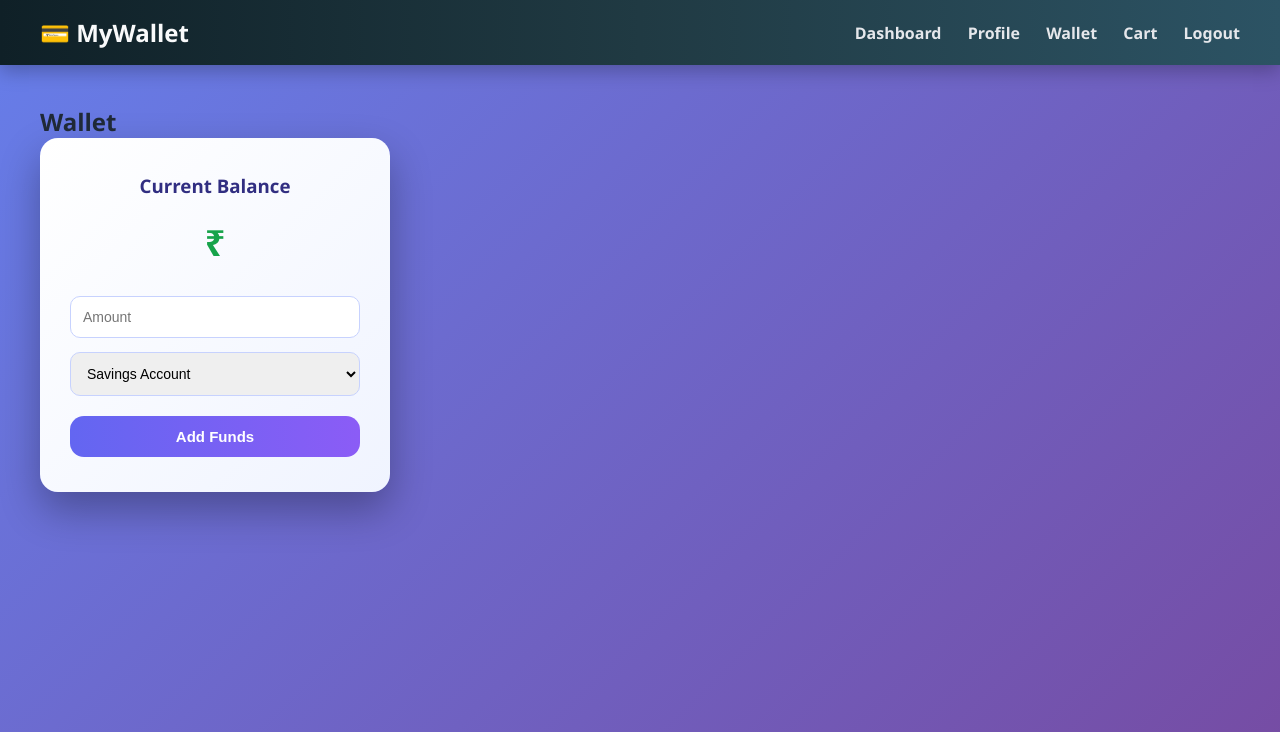
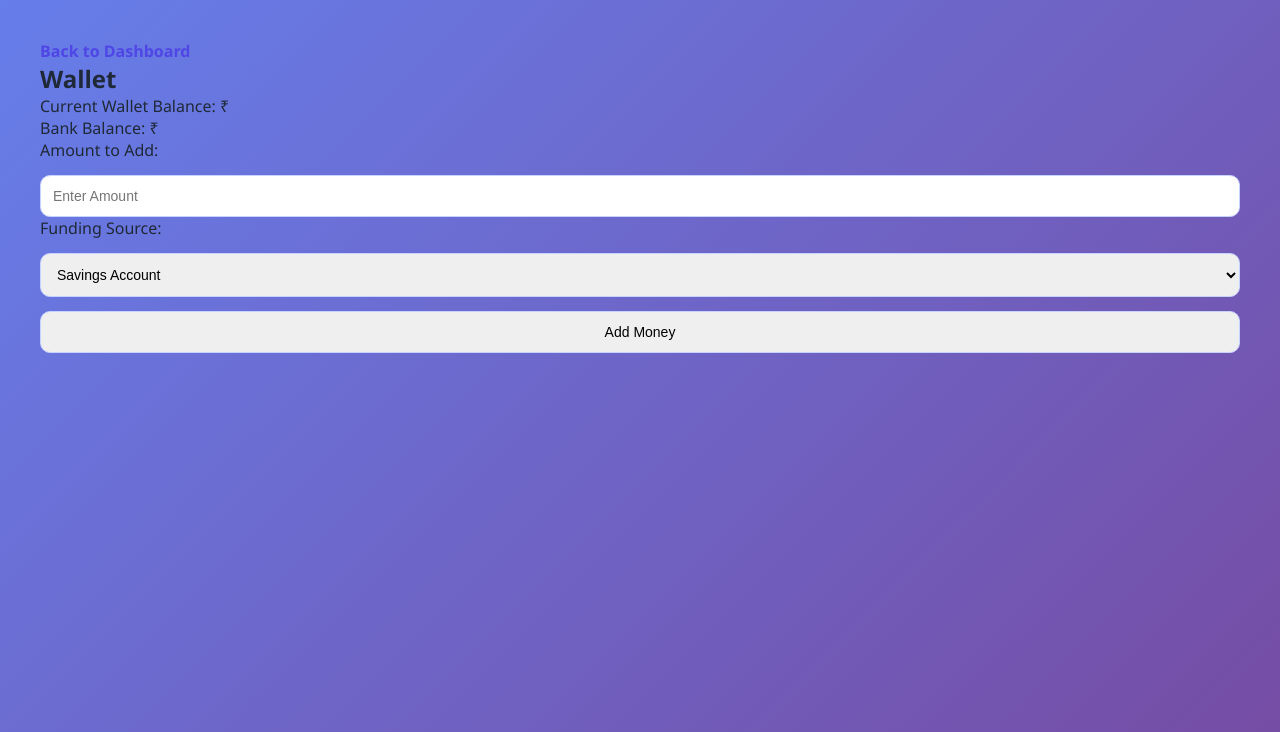
Before and after one commit to kvarshini176-jpg/my-first-project, a Flask app: template templates/wallet.html in a window 1280 px wide. Shown: the top 732 px of the page. Run offline with Flask 3, Linux system fonts and the light colour scheme; the template is opened without the code that fills it, so the values that code supplies are empty.

Commit message:
Refactor wallet.html layout and update form elements

```diff
--- a/templates/wallet.html
+++ b/templates/wallet.html
@@ -1,21 +1,32 @@
-{% extends "base.html" %}
-{% block content %}
-
-<h2>Wallet</h2>
-
-<div class="card">
-    <h3>Current Balance</h3>
-    <p class="balance">₹{{wallet['balance']}}</p>
-
-    <form method="post">
-        <input name="amount" placeholder="Amount">
-        <select>
-            <option>Savings Account</option>
-            <option>Credit Card</option>
-            <option>New Source</option>
+<!DOCTYPE html>
+<html>
+<head>
+    <title>Wallet</title>
+    <link rel="stylesheet" href="{{ url_for('static', filename='style.css') }}">
+</head>
+<body>
+<div class="container">
+    <a class="back-button" href="{{ url_for('dashboard') }}">Back to Dashboard</a>
+    <h2>Wallet</h2>
+    <p>Current Wallet Balance: ₹{{ user.balance }}</p>
+    <p>Bank Balance: ₹{{ user.bank_balance }}</p>
+    {% with messages = get_flashed_messages() %}
+      {% if messages %}
+        {% for message in messages %}
+          <div class="flash flash-success">{{ message }}</div>
+        {% endfor %}
+      {% endif %}
+    {% endwith %}
+    <form method="POST">
+        <label>Amount to Add:</label>
+        <input type="number" name="amount" placeholder="Enter Amount">
+        <label>Funding Source:</label>
+        <select name="method">
+            <option value="bank">Savings Account</option>
+            <option value="card">Credit Card</option>
         </select>
-        <button>Add Funds</button>
+        <input type="submit" value="Add Money">
     </form>
 </div>
-
-{% endblock %}
+</body>
+</html>
```
